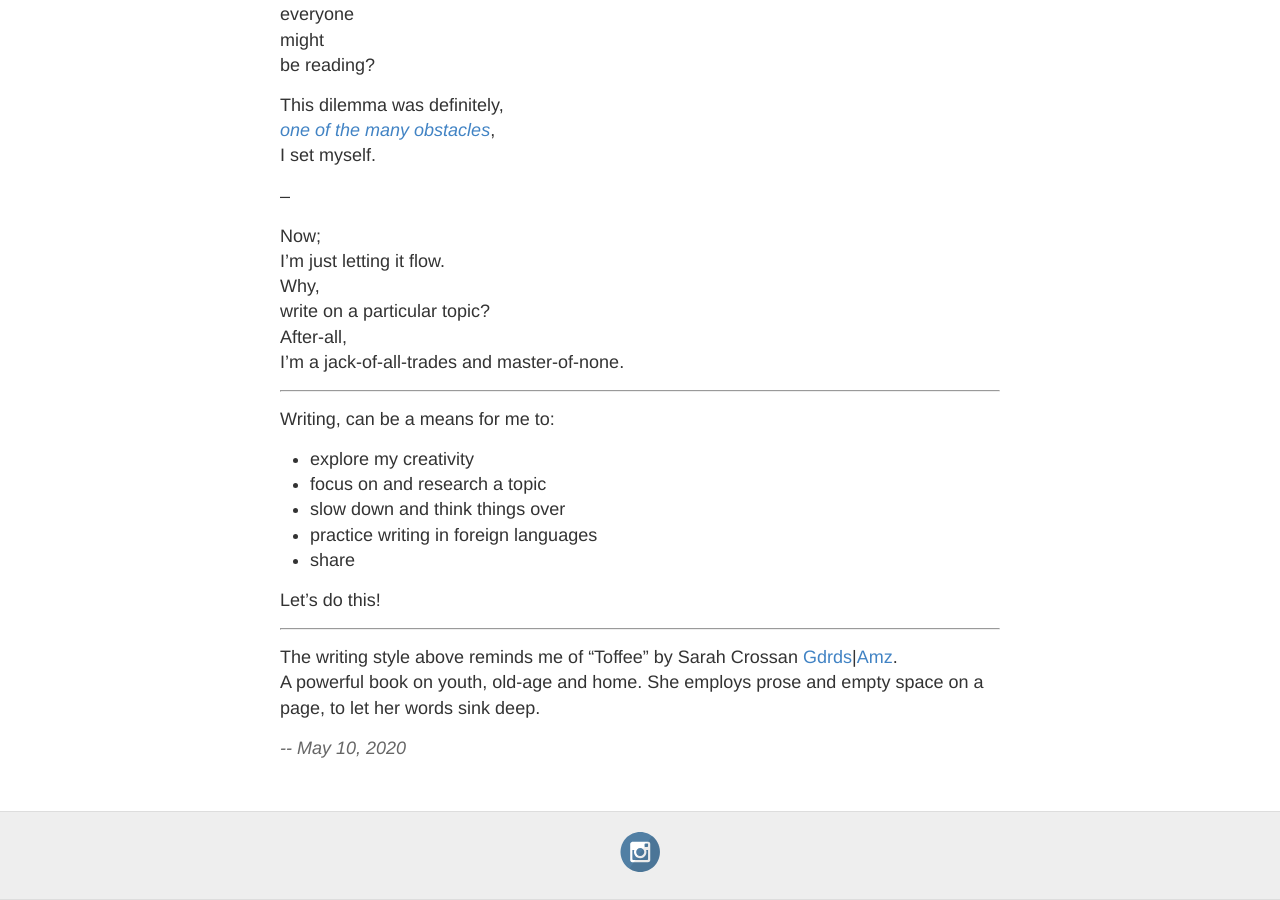
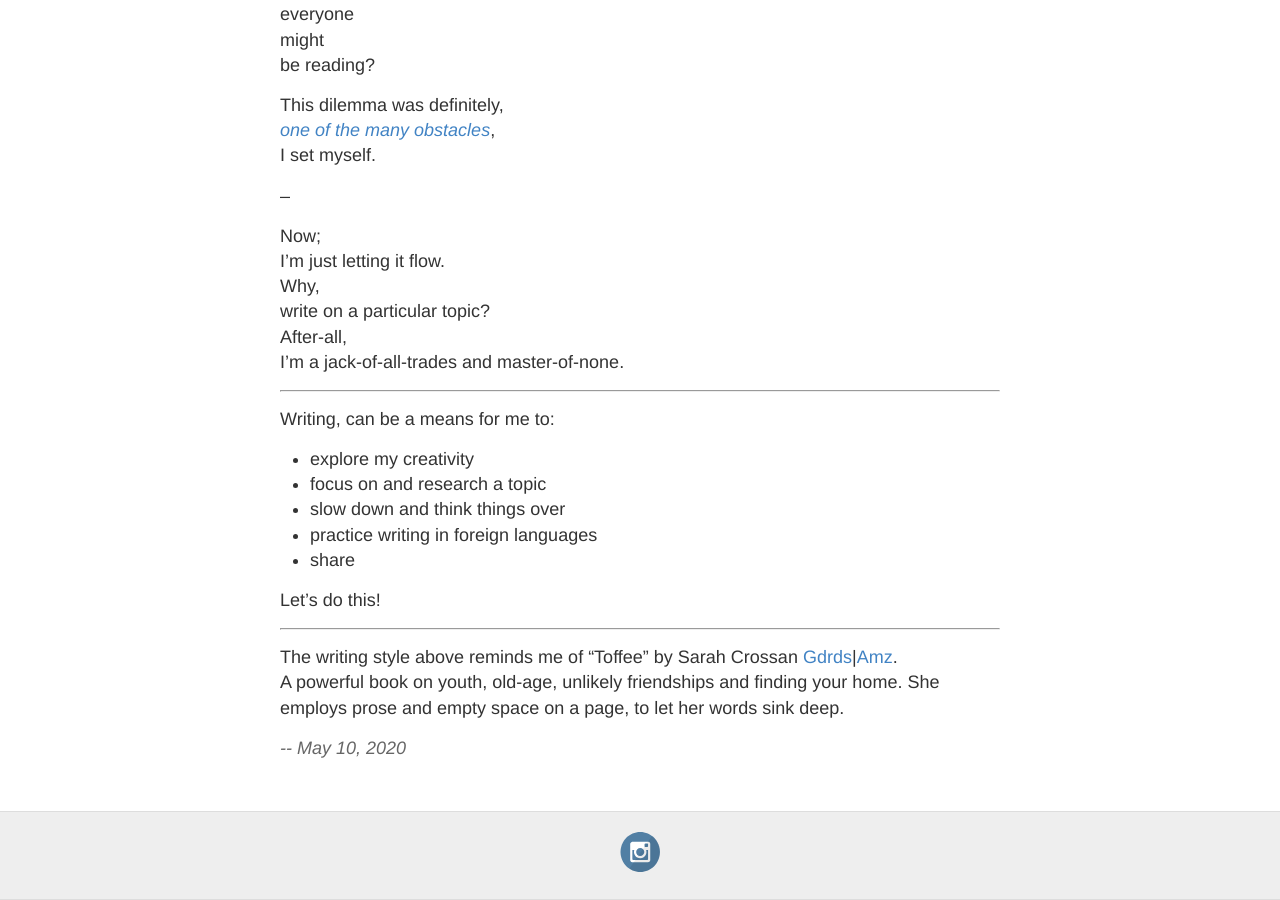
Before and after one commit to dudolavida/dudolavida.github.io, a Jekyll site: the page built from _posts/2020-05-10-Writing.md, in a window 1280 px wide and 900 px high, scrolled down 979 px. Built offline with Jekyll 4.4.1, drawn with Linux system fonts in a browser that asks for light colours.

Commit message:
update writing (1st post)

```diff
--- a/_posts/2020-05-10-Writing.md
+++ b/_posts/2020-05-10-Writing.md
@@ -67,7 +67,7 @@ Let's do this!
 ---
 
 The writing style above reminds me of "Toffee" by Sarah Crossan [Gdrds][id1]|[Amz][id2].
-A powerful book on youth, old-age and home. She employs prose and empty space on a page, to let her words sink deep.
+A powerful book on youth, old-age, unlikely friendships and finding your home. She employs prose and empty space on a page, to let her words sink deep.
 
 [id]: https://dudolavida.com/living/Legit "Dudo's Blogpost"
 [id1]:https://www.goodreads.com/book/show/41216383-toffee "Goodreads link"
```
